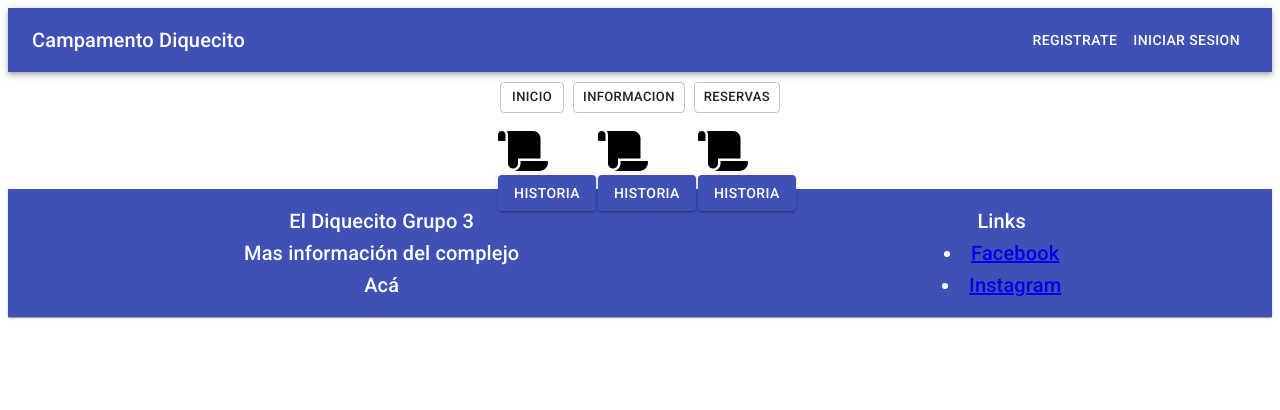
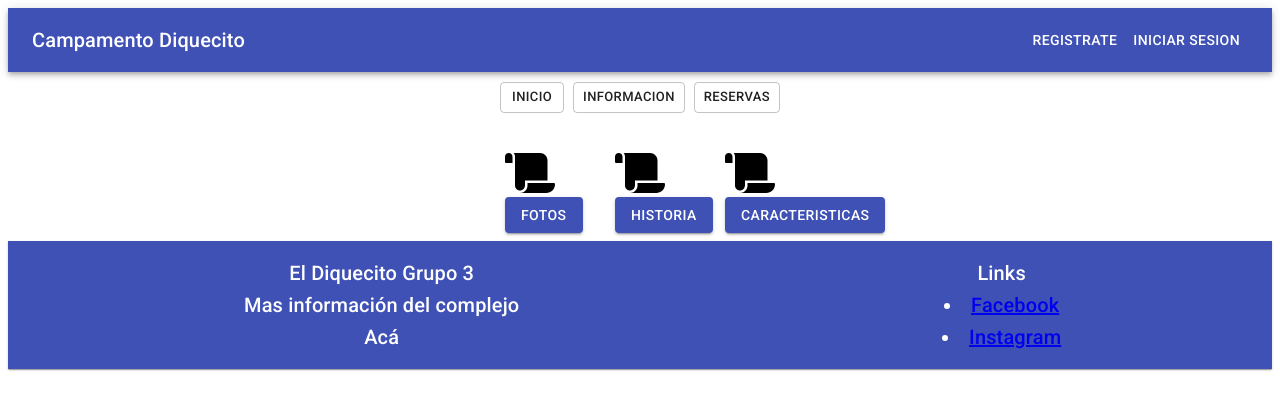
Before and after one commit to team3fat/frontend, a React (Create React App) app: page / in a window 1280 px wide. Shown: the top 410 px of the page. Built offline with nearby package versions, Linux system fonts and the light colour scheme.

Commit message:
Casilisto

```diff
--- a/src/_assets/css/font.css
+++ b/src/_assets/css/font.css
@@ -1,5 +1,9 @@
 .separarboton{
     margin: 10px;
+}
+
+.separarbotones{
+    margin: 30px;
 }
 
 .botoncaract{
@@ -10,11 +14,15 @@
 .imgpequeña{
     width: 50px;
     height: 50px;
+    align-items: center;
+
 }
 
 .colortext{
     color: white;
 }
-.center{
-    align-items: center;
+
+.botonigual{
+    width: 1000px;
+    height: 50px;
 }
--- a/src/_scenes/Inicio/Inicio.js
+++ b/src/_scenes/Inicio/Inicio.js
@@ -6,8 +6,7 @@ import '../../_assets/css/font.css';
 
 const useStyles = makeStyles(theme => ({
   button: {
-    margin: theme.spacing(1),
-    padding: theme.spacing(0),
+    marginBottom: theme.spacing(1),
   },
 
   input: {
@@ -21,13 +20,26 @@ export default function ButtonAppBar() {
   return (
     <div>
       <Grid container
-      className={classes.button}
+        className={classes.button}
         direction="row"
-        justify="center"
+        justify="space-between"
         alignItems="center">
 
         <Grid item xs={4}>
-          <div className="imgpequeña">
+          <div className="separarbotones imgpequeña">
+            <svg aria-hidden="true" focusable="false" data-prefix="fas" data-icon="scroll"
+              class="svg-inline--fa fa-scroll fa-w-18" role="img" xmlns="http://www.w3.org/2000/svg"
+              viewBox="0 0 640 512"><path fill="currentColor" d="M48 0C21.53 0 0 21.53 0 48v64c0 8.84 7.16 16 16 16h80V48C96 21.53 74.47 0 48 0zm208 412.57V352h288V96c0-52.94-43.06-96-96-96H111.59C121.74 13.41 128 29.92 128 48v368c0 38.87 34.65 69.65 74.75 63.12C234.22 474 256 444.46 256 412.57zM288 384v32c0 52.93-43.06 96-96 96h336c61.86 0 112-50.14 112-112 0-8.84-7.16-16-16-16H288z"></path>
+            </svg>
+            <Grid>
+              <Button variant="contained" color="primary">
+                Fotos
+              </Button>
+            </Grid>
+            </div>
+        </Grid>
+        <Grid item xs={4}>
+          <div className="separarbotones imgpequeña">
             <svg aria-hidden="true" focusable="false" data-prefix="fas" data-icon="scroll"
               class="svg-inline--fa fa-scroll fa-w-18" role="img" xmlns="http://www.w3.org/2000/svg"
               viewBox="0 0 640 512"><path fill="currentColor" d="M48 0C21.53 0 0 21.53 0 48v64c0 8.84 7.16 16 16 16h80V48C96 21.53 74.47 0 48 0zm208 412.57V352h288V96c0-52.94-43.06-96-96-96H111.59C121.74 13.41 128 29.92 128 48v368c0 38.87 34.65 69.65 74.75 63.12C234.22 474 256 444.46 256 412.57zM288 384v32c0 52.93-43.06 96-96 96h336c61.86 0 112-50.14 112-112 0-8.84-7.16-16-16-16H288z"></path>
@@ -35,33 +47,20 @@ export default function ButtonAppBar() {
             <Grid>
               <Button variant="contained" color="primary">
                 Historia
-      </Button>
+              </Button>
             </Grid>
           </div>
         </Grid>
         <Grid item xs={4}>
-          <div className="imgpequeña">
+          <div className="separarbotones imgpequeña">
             <svg aria-hidden="true" focusable="false" data-prefix="fas" data-icon="scroll"
               class="svg-inline--fa fa-scroll fa-w-18" role="img" xmlns="http://www.w3.org/2000/svg"
               viewBox="0 0 640 512"><path fill="currentColor" d="M48 0C21.53 0 0 21.53 0 48v64c0 8.84 7.16 16 16 16h80V48C96 21.53 74.47 0 48 0zm208 412.57V352h288V96c0-52.94-43.06-96-96-96H111.59C121.74 13.41 128 29.92 128 48v368c0 38.87 34.65 69.65 74.75 63.12C234.22 474 256 444.46 256 412.57zM288 384v32c0 52.93-43.06 96-96 96h336c61.86 0 112-50.14 112-112 0-8.84-7.16-16-16-16H288z"></path>
             </svg>
             <Grid>
               <Button variant="contained" color="primary">
-                Historia
-      </Button>
-            </Grid>
-          </div>
-        </Grid>
-        <Grid item xs={4}>
-          <div className="imgpequeña">
-            <svg aria-hidden="true" focusable="false" data-prefix="fas" data-icon="scroll"
-              class="svg-inline--fa fa-scroll fa-w-18" role="img" xmlns="http://www.w3.org/2000/svg"
-              viewBox="0 0 640 512"><path fill="currentColor" d="M48 0C21.53 0 0 21.53 0 48v64c0 8.84 7.16 16 16 16h80V48C96 21.53 74.47 0 48 0zm208 412.57V352h288V96c0-52.94-43.06-96-96-96H111.59C121.74 13.41 128 29.92 128 48v368c0 38.87 34.65 69.65 74.75 63.12C234.22 474 256 444.46 256 412.57zM288 384v32c0 52.93-43.06 96-96 96h336c61.86 0 112-50.14 112-112 0-8.84-7.16-16-16-16H288z"></path>
-            </svg>
-            <Grid>
-              <Button variant="contained" color="primary">
-                Historia
-      </Button>
+                Caracteristicas
+              </Button>
             </Grid>
           </div>
         </Grid>
```
